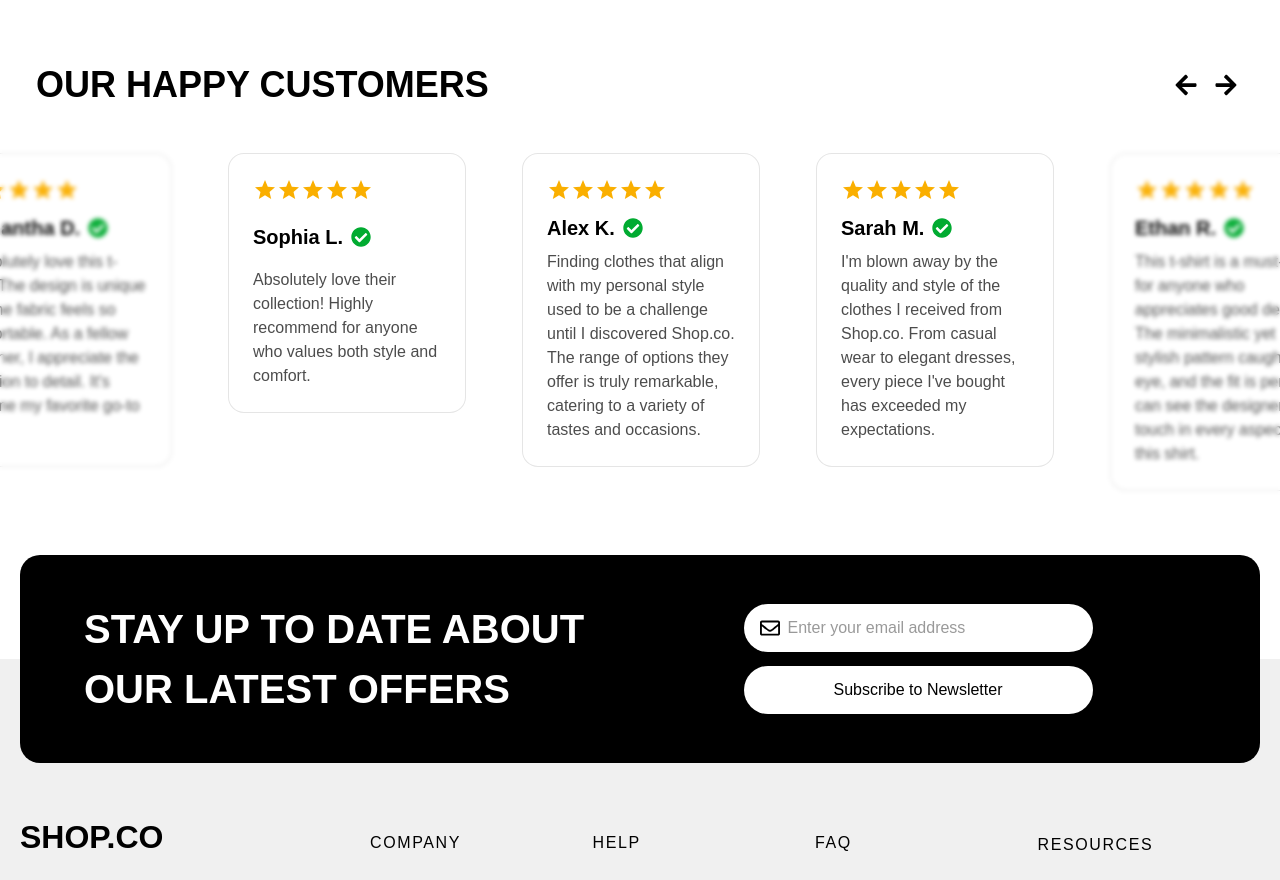
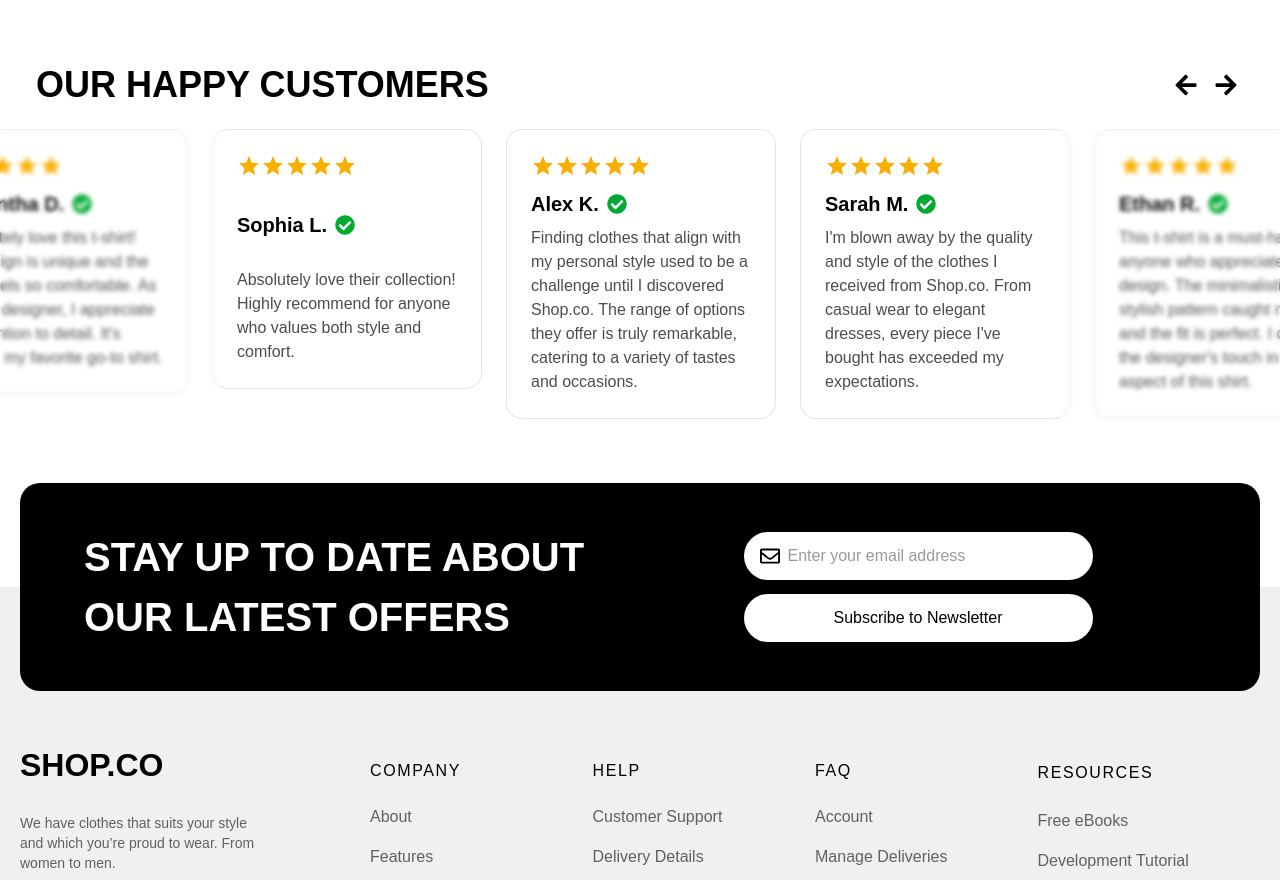
Before and after one commit to MuhammadMuheb/E-commerce-shop, a React (Create React App) app: page /home in a window 1280 px wide. Shown: the part 2400-3280 px from the top of the page. Built offline with nearby package versions, Linux system fonts and the light colour scheme; no server answers.

Commit message:
fix: Enhance OurHappyCustomers component layout by adjusting slider item structure and adding overflow styling for improved display

```diff
--- a/src/components/home/OurHappyCustomers.jsx
+++ b/src/components/home/OurHappyCustomers.jsx
@@ -71,7 +71,6 @@ responsive: [
 return (
 <section className="relative mb-10">
     <div className="flex justify-between items-center px-4 max-w-[1240px] mx-auto mb-6">
-
     <h2 className="text-2xl sm:text-3xl md:text-4xl font-bold capitalize">
     OUR HAPPY CUSTOMERS
     </h2>
@@ -96,20 +95,25 @@ return (
     {/* Slider */}
     <div className="relative overflow-hidden">
     <div className="flex-ml-4">
-    <Slider ref={sliderRef} {...settings} >
+    <Slider
+    ref={sliderRef}
+    {...settings}
+    className="overflow-visible"
+    >
     {reviews.map((review) => (
-    <div key={review.id} >
-    <div className="min-w-0 shrink-0 grow-0 basis-full w-full max-w-[358px] sm:max-w-[400px] pl-5 sm:pl-6 lg:max-w-none lg:pl-0">
-    <div className="flex flex-col items-start aspect-auto p-6 sm:px-7 sm:py-6 overflow-hidden h-full">
-    <div className="bg-white border border-black/10 rounded-2xl p-5 sm:p-6 flex flex-col justify-between min-h-[260px]">
-    <Rating name="read-only" value={review.rating} readOnly className="text-yellow-400" />
+        <div key={review.id} className="px-2 sm:px-3 w-full">
+        <div className="bg-white border border-black/10 rounded-2xl p-5 sm:p-6 flex flex-col justify-between min-h-[260px] w-full">
+            <Rating
+            name="read-only"
+            value={review.rating}
+            readOnly
+            className="text-yellow-400"
+            />
             <div className="flex items-center mt-3">
             <strong className="text-black sm:text-lg md:text-xl mr-2">{review.name}</strong>
             <FaCheckCircle className="text-[#01AB31] text-lg sm:text-xl" />
             </div>
             <p className="text-sm sm:text-base mt-2 text-black/70">{review.text}</p>
-    </div>
-    </div>
         </div>
         </div>
     ))}
```
Lines whose indentation alone changed are shown as unchanged.
